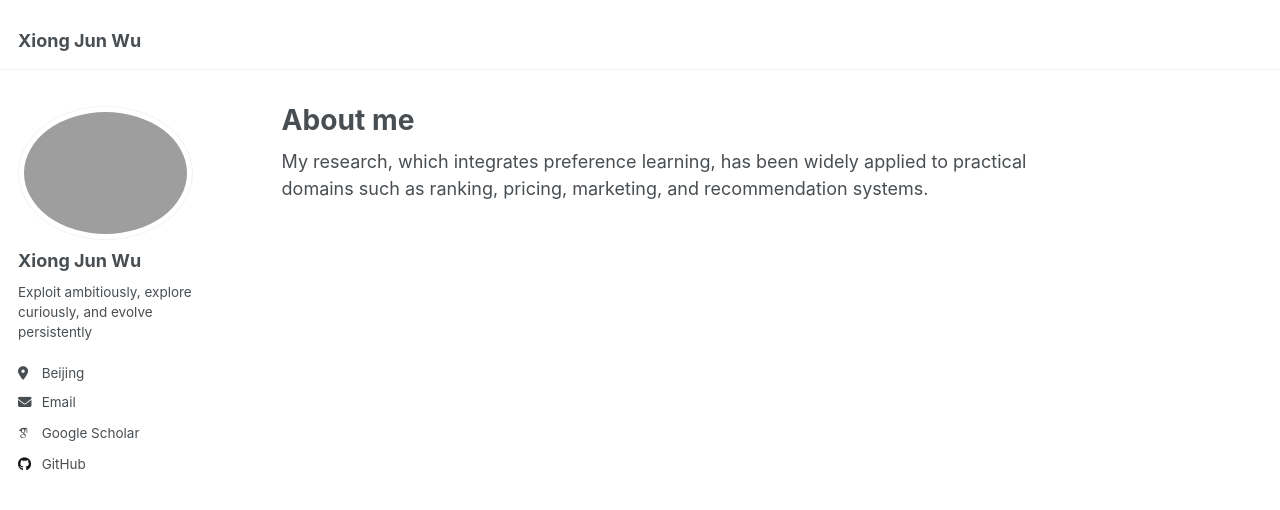
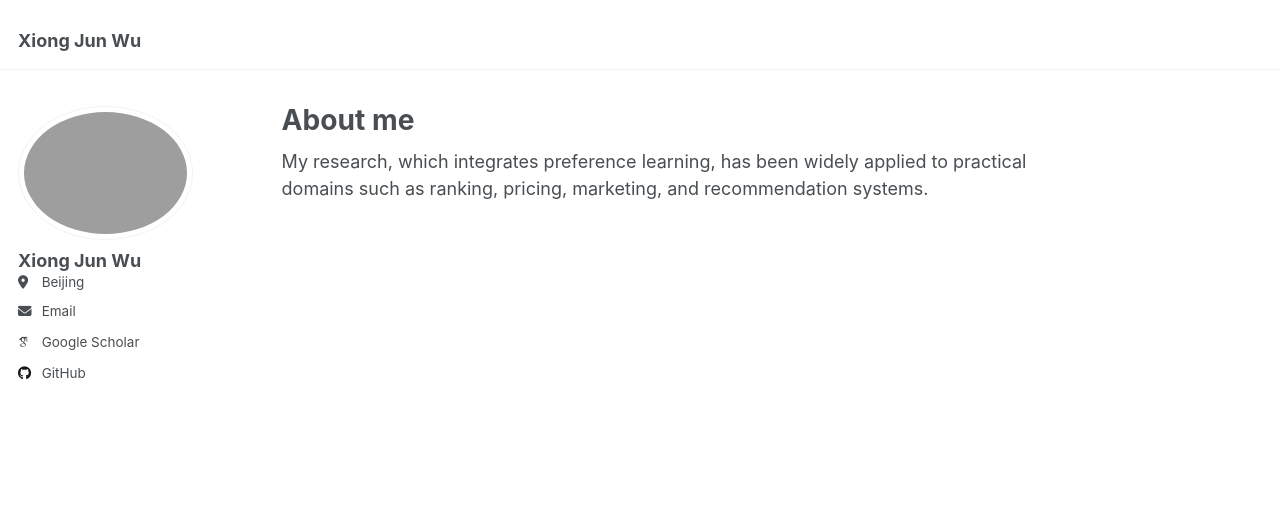
Before and after one commit to junwuxgi/junwuxgi.github.io, a Jekyll site: the page built from _pages/about.md, in a window 1280 px wide. Shown: the top 510 px of the page. Built offline with Jekyll 4.4.1, drawn with Linux system fonts in a browser that asks for light colours; some web fonts are replaced.

Commit message:
Comment out bio in _config.yml
Comment out the bio field in the configuration.

```diff
--- a/_config.yml
+++ b/_config.yml
@@ -25,7 +25,7 @@ author:
   avatar           : "universe.png"
   name             : "Xiong Jun Wu"
   pronouns         : # example: "she/her"
-  bio              : "Exploit ambitiously, explore curiously, and evolve persistently"
+  # bio              : "Exploit ambitiously, explore curiously, and evolve persistently"
   location         : "Beijing"
   # employer         : "JDT, AGI Infra, Explorer"
   uri              : # URL
```
